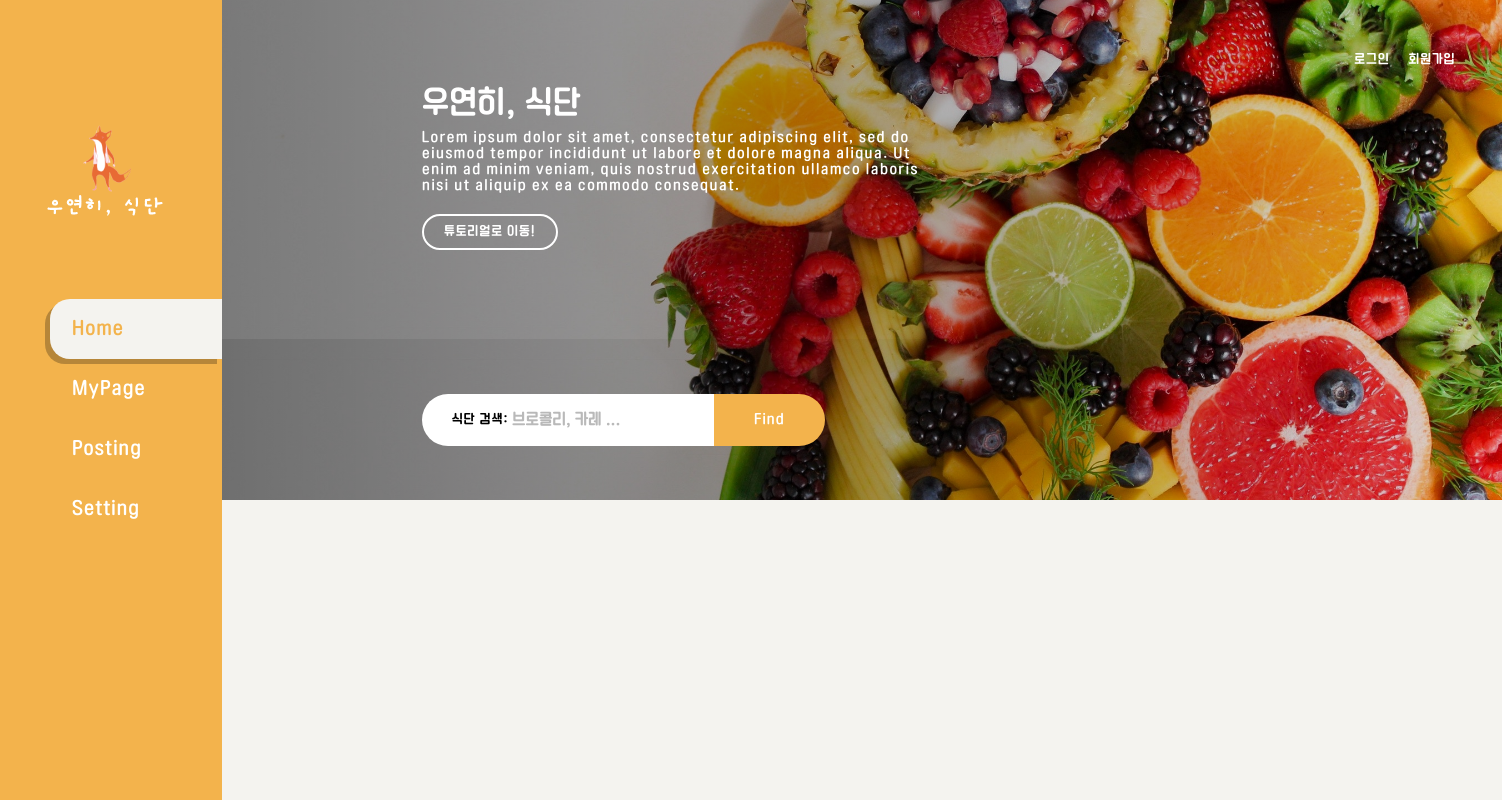
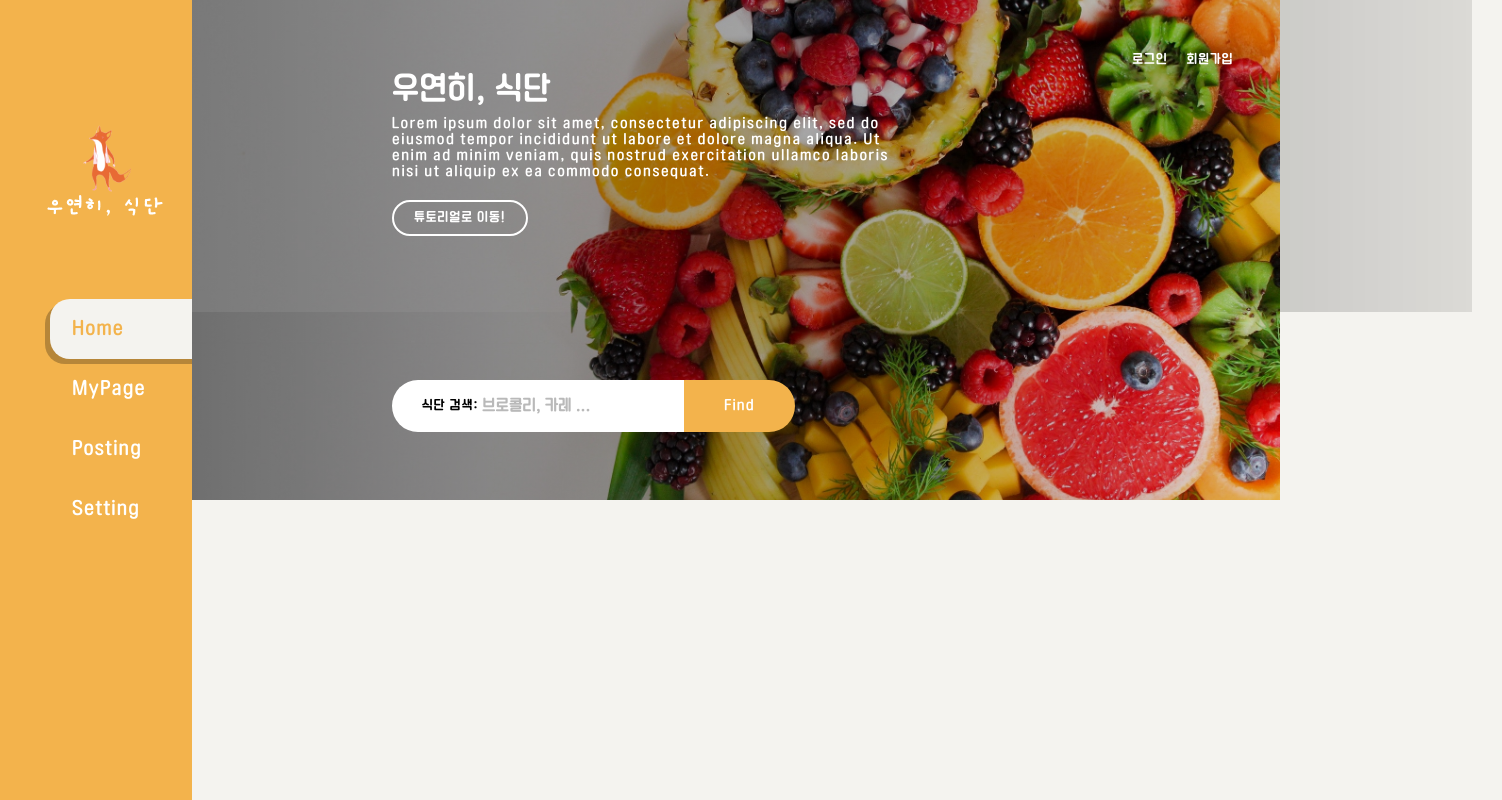
Before and after one commit to margu31/forte-diet, a React (Create React App) app: page / in a window 1280 px wide. Shown: the whole page, 1502 px wide, since content can reach past the window. Built offline with nearby package versions, Linux system fonts and the light colour scheme; no server answers.

Commit message:
[스타일] 사이드바, 페이지 컨텐츠 너비 조정

```diff
--- a/src/components/SideBar/SideBar.styled.js
+++ b/src/components/SideBar/SideBar.styled.js
@@ -1,6 +1,7 @@
 import styled, { css } from 'styled-components';
 
 export const StyledSideBarWrapper = styled.div`
+  max-width: 15vw;
   ${({ theme }) => css`
     background-color: ${theme.themePrimary};
   `}
--- a/src/pages/Home/Home.styled.js
+++ b/src/pages/Home/Home.styled.js
@@ -1,6 +1,7 @@
 import styled from 'styled-components';
 
 export const StyledHomePageWrapper = styled.section`
+  max-width: 85vw;
   min-height: 100vh;
   position: relative;
   flex-grow: 9;
```
